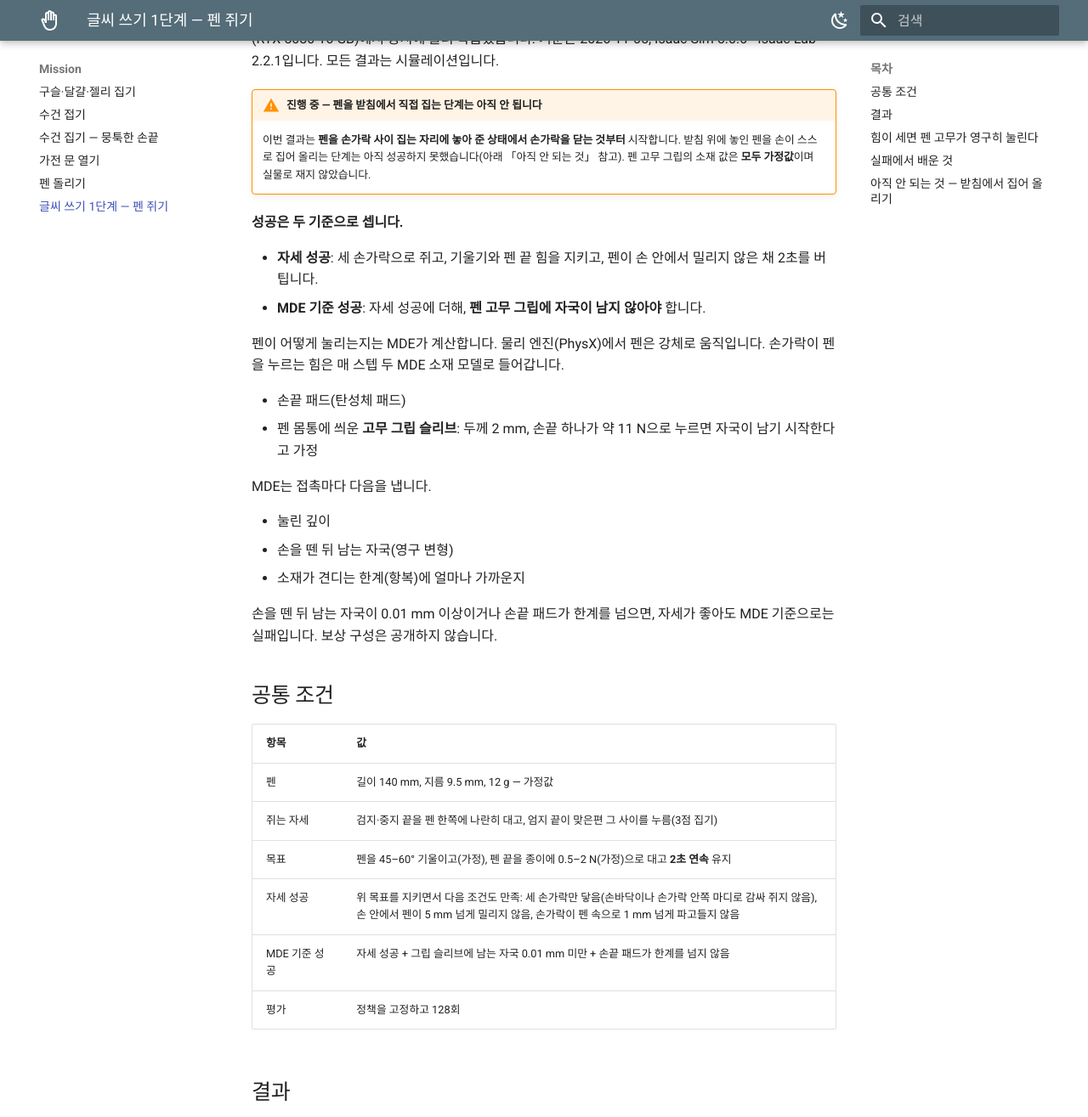
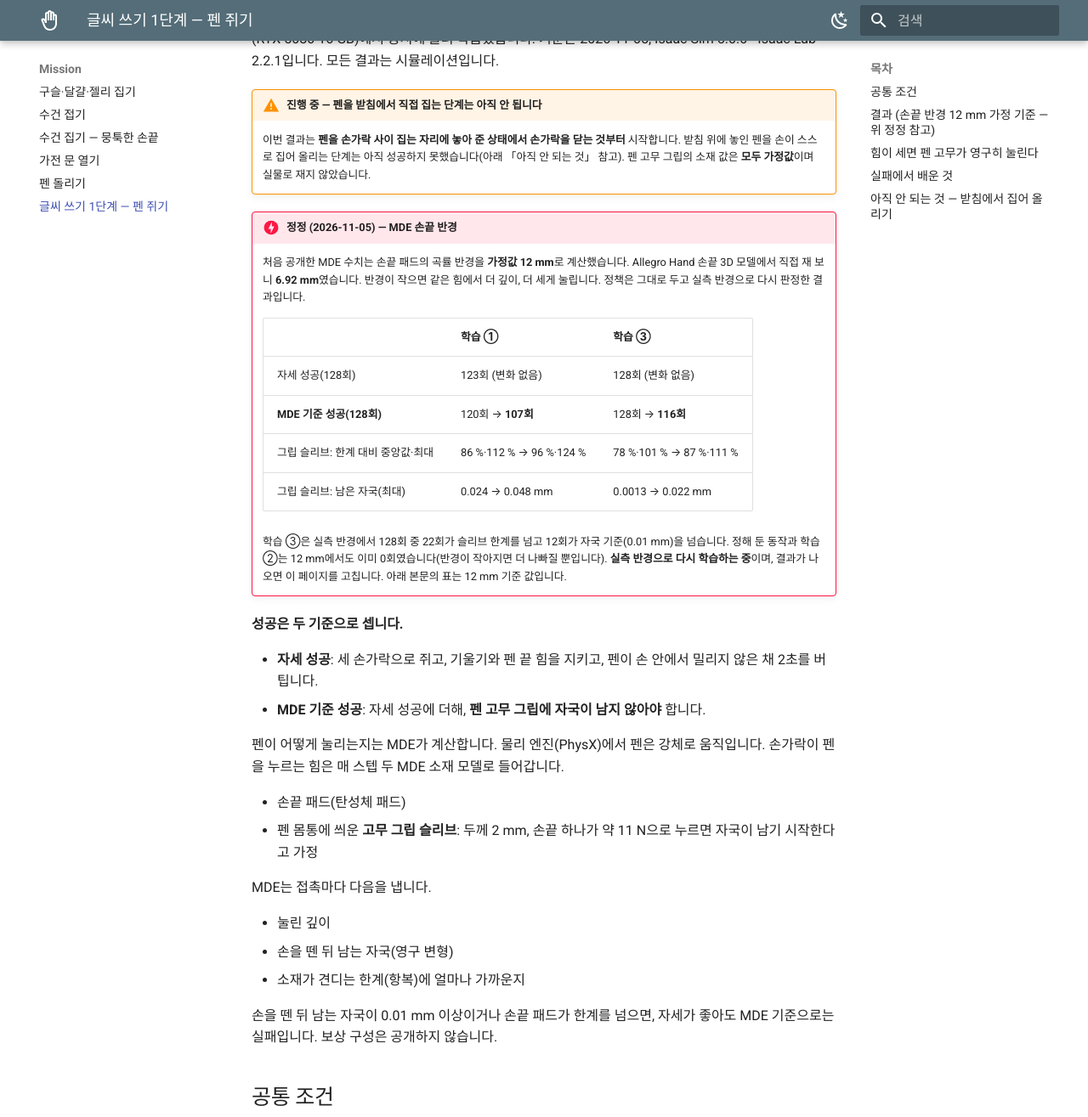
Before and after one commit to parclab-hsu/hsu-mde, an MkDocs documentation site: the page built from docs/pen-grasp.md, in a window 1280 px wide and 1400 px high, scrolled down 463 px, cut to the strip 0-1315 px from the top of the window. Shown: the whole strip at 85% size. Built offline with MkDocs 1.6.1 and Material for MkDocs 9.7.7, drawn with Linux system fonts in a browser that asks for light colours; some of the changed text lies outside the part shown.

Commit message:
Correction: MDE fingertip radius measured 6.92 mm (was assumed 12 mm); bar-door MDE pad was capped at 60 N
pen-grasp MDE success 128 -> 116 (pgrasp05), 120 -> 107 (pgrasp02); door opened counts unchanged, pad yield steps up (fridge 3.4 -> 80.6 %); pen-spin conclusions unchanged.

Co-Authored-By: Claude Opus 5.5 <noreply@anthropic.com>

```diff
--- a/docs/pen-grasp.md
+++ b/docs/pen-grasp.md
@@ -14,6 +14,21 @@
     이번 결과는 **펜을 손가락 사이 집는 자리에 놓아 준 상태에서 손가락을 닫는 것부터** 시작합니다. 받침 위에 놓인 펜을
     손이 스스로 집어 올리는 단계는 아직 성공하지 못했습니다(아래 「아직 안 되는 것」 참고). 펜 고무 그립의 소재 값은
     **모두 가정값**이며 실물로 재지 않았습니다.
+
+!!! danger "정정 (2026-11-05) — MDE 손끝 반경"
+    처음 공개한 MDE 수치는 손끝 패드의 곡률 반경을 **가정값 12 mm**로 계산했습니다. Allegro Hand 손끝 3D 모델에서 직접 재 보니
+    **6.92 mm**였습니다. 반경이 작으면 같은 힘에서 더 깊이, 더 세게 눌립니다. 정책은 그대로 두고 실측 반경으로 다시 판정한 결과입니다.
+
+    | | 학습 ① | 학습 ③ |
+    |---|---|---|
+    | 자세 성공(128회) | 123회 (변화 없음) | 128회 (변화 없음) |
+    | **MDE 기준 성공(128회)** | 120회 → **107회** | 128회 → **116회** |
+    | 그립 슬리브: 한계 대비 중앙값·최대 | 86 %·112 % → 96 %·124 % | 78 %·101 % → 87 %·111 % |
+    | 그립 슬리브: 남은 자국(최대) | 0.024 → 0.048 mm | 0.0013 → 0.022 mm |
+
+    학습 ③은 실측 반경에서 128회 중 22회가 슬리브 한계를 넘고 12회가 자국 기준(0.01 mm)을 넘습니다.
+    정해 둔 동작과 학습 ②는 12 mm에서도 이미 0회였습니다(반경이 작아지면 더 나빠질 뿐입니다).
+    **실측 반경으로 다시 학습하는 중**이며, 결과가 나오면 이 페이지를 고칩니다. 아래 본문의 표는 12 mm 기준 값입니다.
 
 **성공은 두 기준으로 셉니다.**
 
@@ -45,7 +60,7 @@ MDE는 접촉마다 다음을 냅니다.
 | MDE 기준 성공 | 자세 성공 + 그립 슬리브에 남는 자국 0.01 mm 미만 + 손끝 패드가 한계를 넘지 않음 |
 | 평가 | 정책을 고정하고 128회 |
 
-## 결과
+## 결과 (손끝 반경 12 mm 가정 기준 — 위 정정 참고)
 
 <figure><video class="mde-video" src="../media/demo/pen-grasp-pgrasp05.mp4" poster="../media/demo/pen-grasp-pgrasp05.jpg" controls muted loop playsinline preload="none"></video><figcaption>마지막 학습(세 번째 이어 학습) 근접 장면. 세 손가락으로 펜을 가볍게 쥐고 기울인 뒤, 펜 끝을 종이에 대고 버팁니다</figcaption></figure>
 
@@ -74,7 +89,7 @@ MDE는 접촉마다 다음을 냅니다.
 사람이 볼펜 고무 그립을 너무 세게 쥐어 자국을 내는 것과 같습니다. 정해 둔 동작도 같은 힘으로 쥐어서 MDE 기준으로는 한 번도 성공하지 못했습니다.
 
 자세만 보는 판정에서는 이 문제가 보이지 않습니다. 그래서 MDE 기준 성공을 함께 세고, 학습 ③에서는 MDE 판정을 함께 보며 다시 학습했습니다.
-그러자 정책은 쥐는 힘을 약 6 N으로 줄였고, 펜을 떨어뜨리지 않고 128회 모두 두 기준을 함께 지켰습니다.
+그러자 정책은 쥐는 힘을 약 6 N으로 줄였고, 펜을 떨어뜨리지 않고 128회 모두 두 기준을 함께 지켰습니다(12 mm 기준. 실측 반경으로는 MDE 기준 116회 — 맨 위 정정).
 
 ## 실패에서 배운 것
 
```
Also changed, not shown: docs/index.md (+2 -2 lines), docs/pen-spin.md (+7 -2 lines), docs/rl-door.md (+20 -0 lines).
